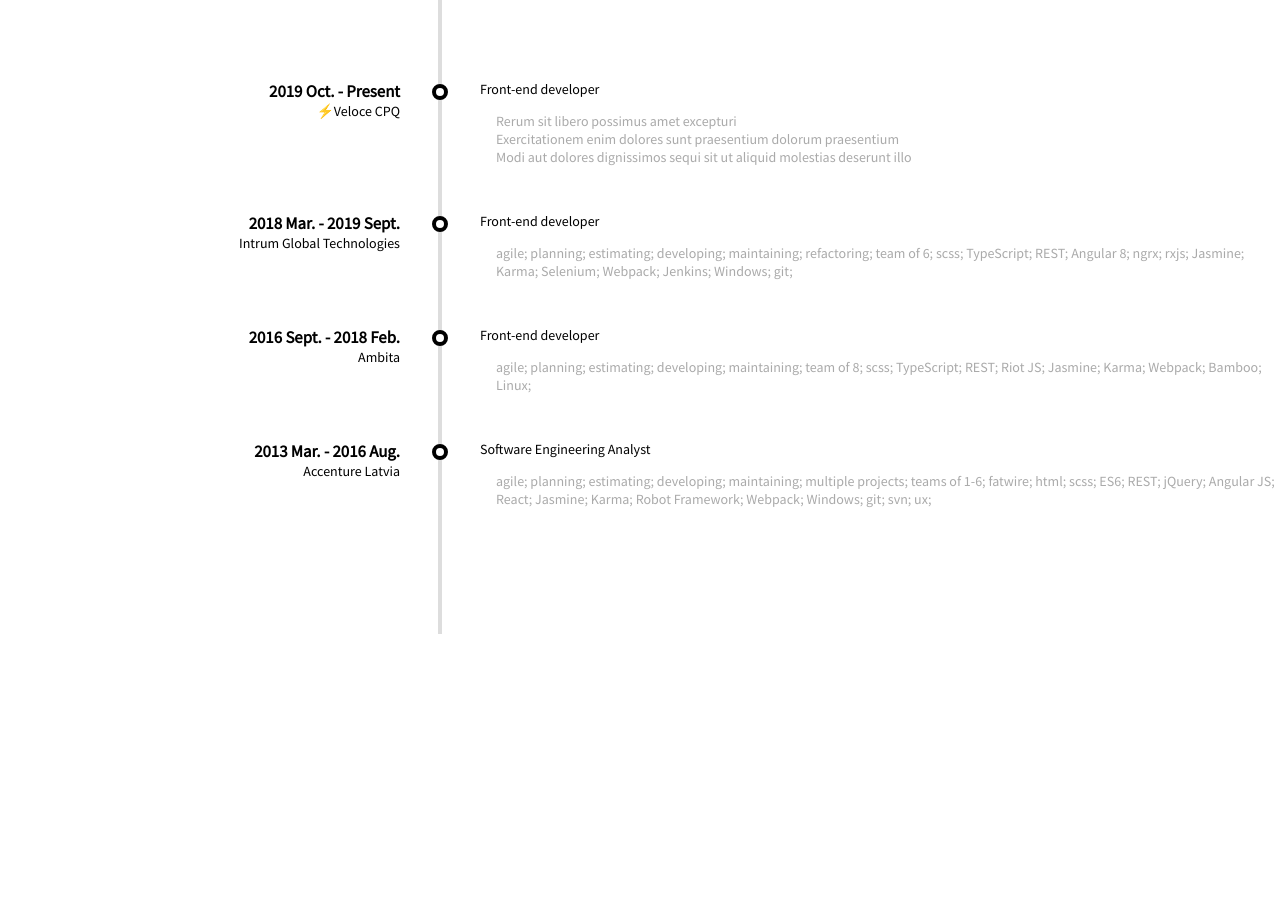
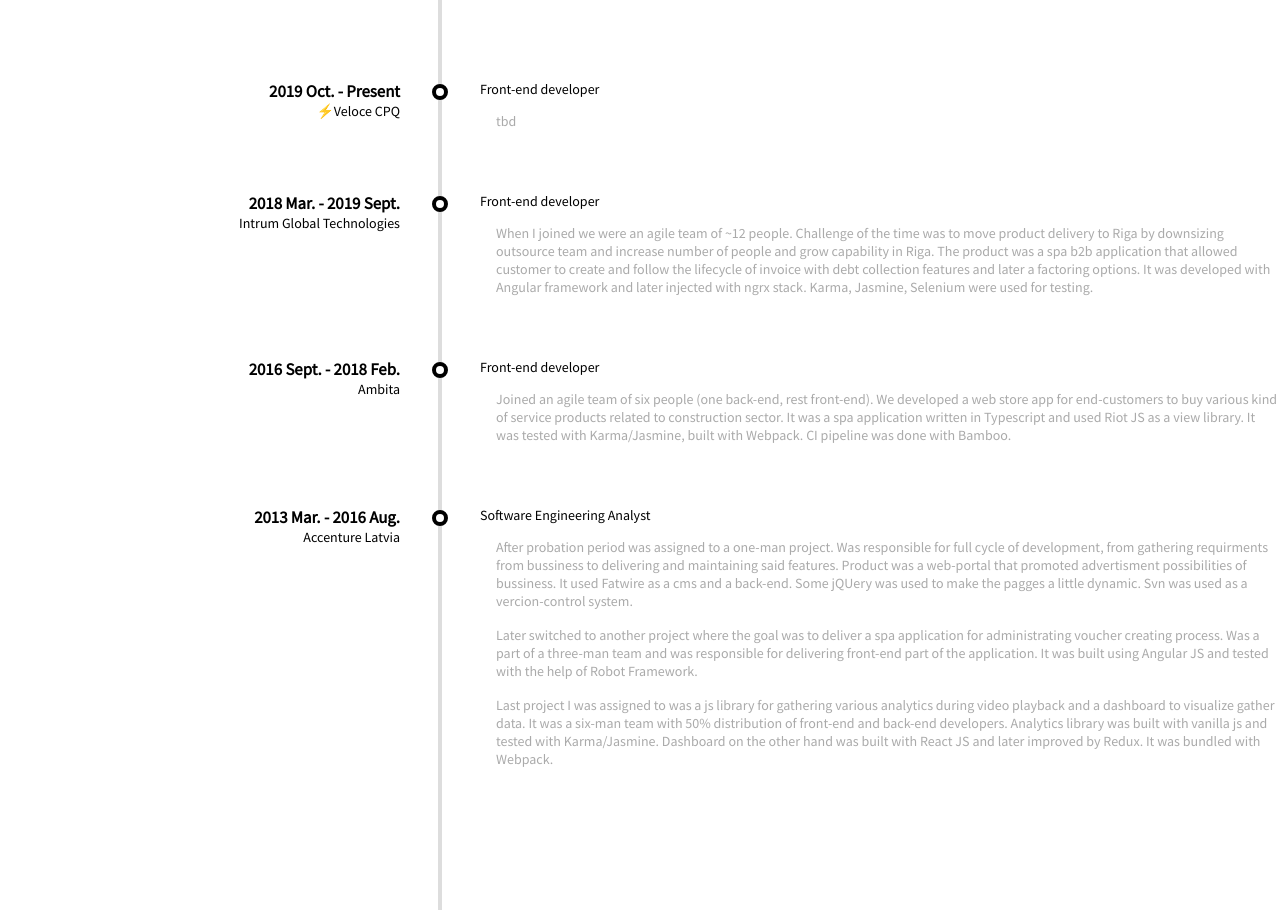
Before and after one commit to dmnrmr/lblinov.dev, a website: page index.html in a window 1280 px wide. Before the commit the page ends 800 px from the top, so only its background shows below. Drawn offline with Linux system fonts and the light colour scheme.

Commit message:
[add] Job description

```diff
--- a/index.html
+++ b/index.html
@@ -32,15 +32,7 @@
 
           <ul class="lb-timeline-entry__body-description">
             <li class="lb-timeline-entry__body-description-item">
-              Rerum sit libero possimus amet excepturi
-            </li>
-
-            <li class="lb-timeline-entry__body-description-item">
-              Exercitationem enim dolores sunt praesentium dolorum praesentium
-            </li>
-
-            <li class="lb-timeline-entry__body-description-item">
-              Modi aut dolores dignissimos sequi sit ut aliquid molestias deserunt illo
+              tbd
             </li>
           </ul>
         </div>
@@ -61,9 +53,18 @@
 
           <ul class="lb-timeline-entry__body-description">
             <li class="lb-timeline-entry__body-description-item">
-              agile; planning; estimating; developing; maintaining; refactoring; team of
-              6; scss; TypeScript; REST; Angular 8; ngrx; rxjs; Jasmine; Karma; Selenium;
-              Webpack; Jenkins; Windows; git;
+              When I joined we were an agile team of ~12 people. Challenge of the time was
+              to move product delivery to Riga by downsizing outsource team and increase
+              number of people and grow capability in Riga. The product was a spa b2b
+              application that allowed customer to create and follow the lifecycle of
+              invoice with debt collection features and later a factoring options. It was
+              developed with
+              <span class="lb-tech lb-tech--angular">Angular</span> framework and later
+              injected with <span class="lb-tech lb-tech--ngrx">ngrx</span> stack.
+              <span class="lb-tech lb-tech--karma">Karma</span>,
+              <span class="lb-tech lb-tech--jasmine">Jasmine</span>,
+              <span class="lb-tech lb-tech--selenium">Selenium</span> were used for
+              testing.
             </li>
           </ul>
         </div>
@@ -84,8 +85,16 @@
 
           <ul class="lb-timeline-entry__body-description">
             <li class="lb-timeline-entry__body-description-item">
-              agile; planning; estimating; developing; maintaining; team of 8; scss;
-              TypeScript; REST; Riot JS; Jasmine; Karma; Webpack; Bamboo; Linux;
+              Joined an agile team of six people (one back-end, rest front-end). We
+              developed a web store app for end-customers to buy various kind of service
+              products related to construction sector. It was a spa application written in
+              <span class="lb-tech lb-tech--typescript">Typescript</span> and used
+              <span class="lb-tech lb-tech--riot">Riot JS</span> as a view library. It was
+              tested with <span class="lb-tech lb-tech--karma">Karma</span>/<span
+                class="lb-tech lb-tech--jasmine"
+                >Jasmine</span
+              >, built with <span class="lb-tech lb-tech--weback">Webpack</span>. CI
+              pipeline was done with <span class="lb-tech lb-tech--weback">Bamboo</span>.
             </li>
           </ul>
         </div>
@@ -106,9 +115,38 @@
 
           <ul class="lb-timeline-entry__body-description">
             <li class="lb-timeline-entry__body-description-item">
-              agile; planning; estimating; developing; maintaining; multiple projects;
-              teams of 1-6; fatwire; html; scss; ES6; REST; jQuery; Angular JS; React;
-              Jasmine; Karma; Robot Framework; Webpack; Windows; git; svn; ux;
+              After probation period was assigned to a one-man project. Was responsible
+              for full cycle of development, from gathering requirments from bussiness to
+              delivering and maintaining said features. Product was a web-portal that
+              promoted advertisment possibilities of bussiness. It used
+              <span class="lb-tech lb-tech--fatwire">Fatwire</span> as a cms and a
+              back-end. Some <span class="lb-tech lb-tech--jquery">jQUery</span> was used
+              to make the pagges a little dynamic. Svn was used as a vercion-control
+              system.
+            </li>
+
+            <li class="lb-timeline-entry__body-description-item">
+              Later switched to another project where the goal was to deliver a spa
+              application for administrating voucher creating process. Was a part of a
+              three-man team and was responsible for delivering front-end part of the
+              application. It was built using
+              <span class="lb-tech lb-tech--angularjs">Angular JS</span> and tested with
+              the help of <span class="lb-tech lb-tech--robot">Robot Framework</span>.
+            </li>
+
+            <li class="lb-timeline-entry__body-description-item">
+              Last project I was assigned to was a js library for gathering various
+              analytics during video playback and a dashboard to visualize gather data. It
+              was a six-man team with 50% distribution of front-end and back-end
+              developers. Analytics library was built with
+              <span class="lb-tech lb-tech--js">vanilla js</span> and tested with
+              <span class="lb-tech lb-tech--karma">Karma</span>/<span
+                class="lb-tech lb-tech--jasmine"
+                >Jasmine</span
+              >. Dashboard on the other hand was built with
+              <span class="lb-tech lb-tech--react">React JS</span> and later improved by
+              <span class="lb-tech lb-tech--redux">Redux</span>. It was bundled with
+              <span class="lb-tech lb-tech--webpack">Webpack</span>.
             </li>
           </ul>
         </div>
--- a/src/styles/entry.scss
+++ b/src/styles/entry.scss
@@ -44,6 +44,10 @@
       padding-left: 1rem;
       color: #aaa;
       list-style-type: none;
+
+      &-item {
+        padding-bottom: 1rem;
+      }
     }
   }
 }
```
Also changed, not shown: index.css.
